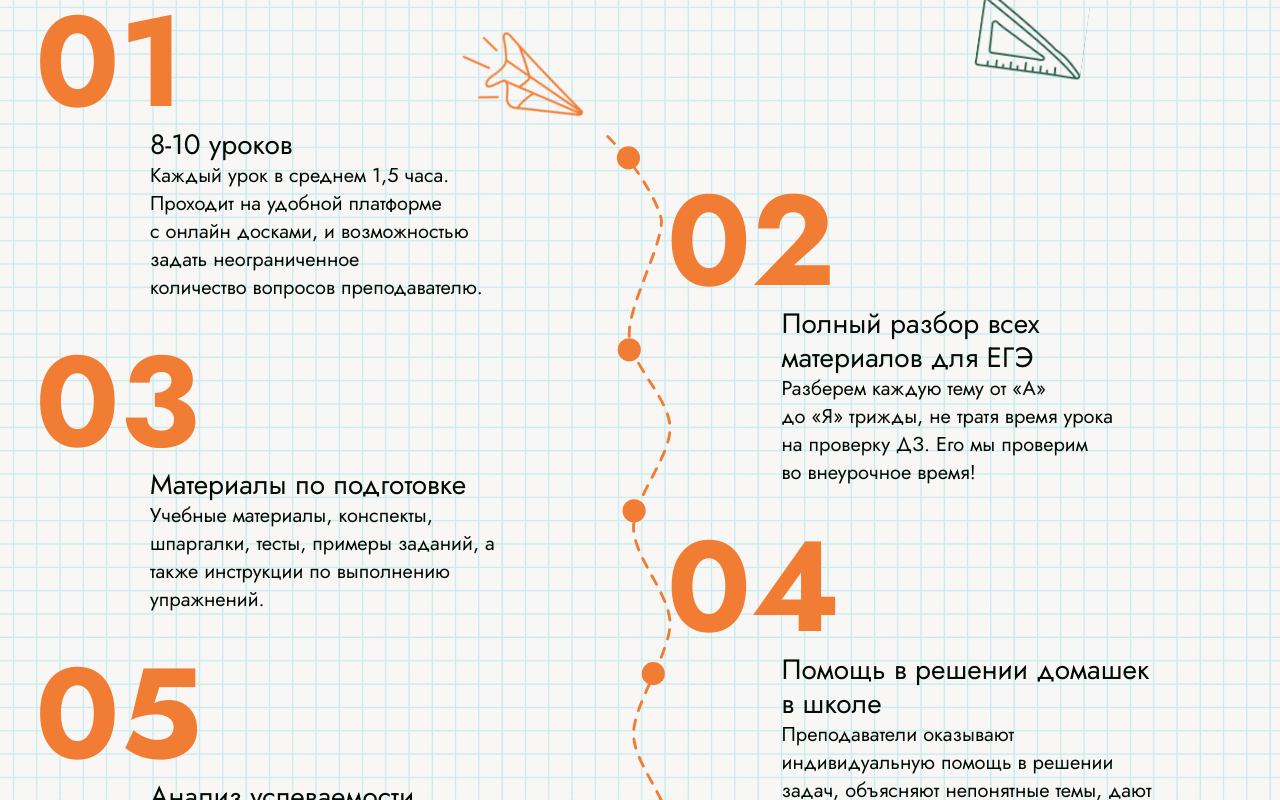
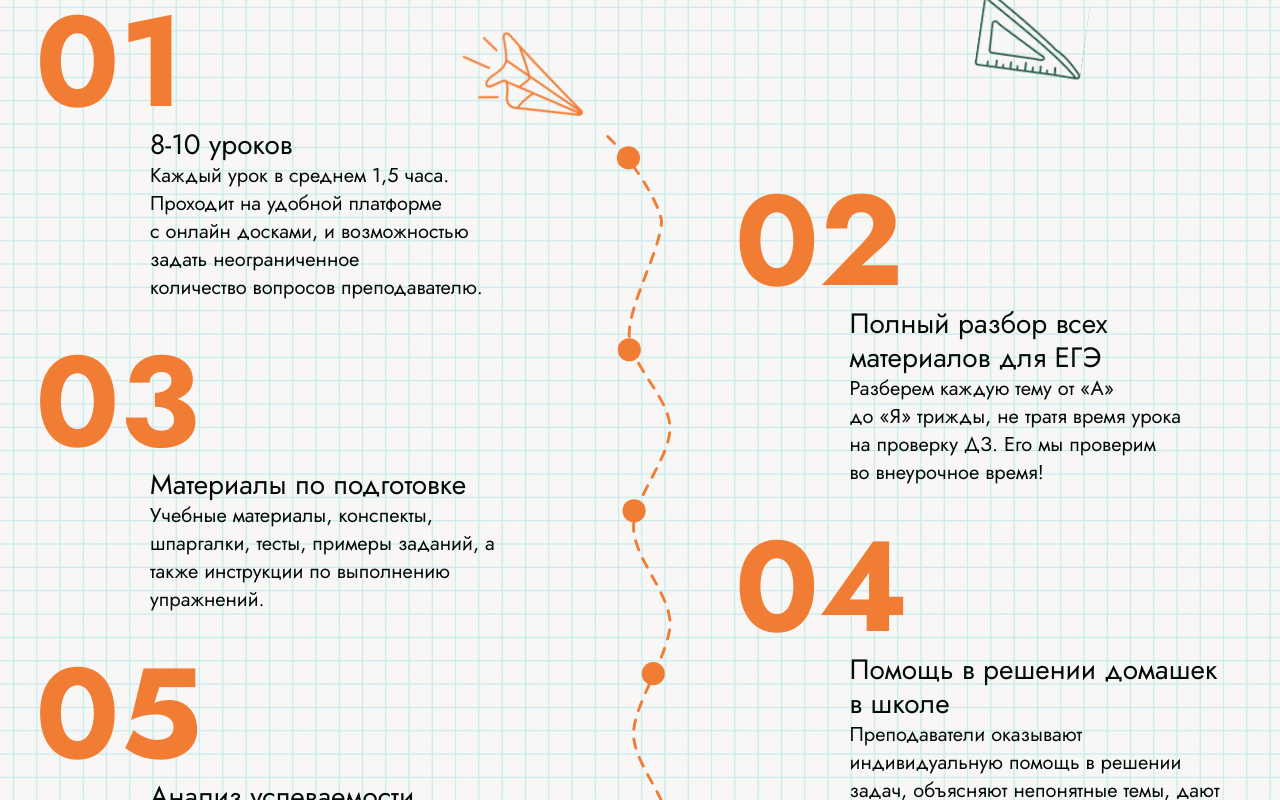
Before and after one commit to TohaDoku/x-shkola, a Next.js app: page / in a window 1280 px wide. Shown: the part 2980-3780 px from the top of the page. Built offline with nearby package versions, Linux system fonts and the light colour scheme.

Commit message:
Готово к деплою

```diff
--- a/app/components/AccordionItem/AccordionItem.jsx
+++ b/app/components/AccordionItem/AccordionItem.jsx
@@ -15,7 +15,7 @@ export default function AccordionItem({ question, answer, img }) {
         <div className={`accordion-item ${isOpen ? 'open' : ''}`}>
             <button onClick={toggleAccordion} className="accordion-question">
                 <span>
-                    <Image width="36" height="36" src={img} alt="Изображение аккордеона" />
+                    <Image width="36" height="36" src={img} alt="Изображение аккордеона" unoptimized />
                     <h3>{question}</h3>
                 </span>
                 <Image
--- a/app/components/Education/Education.tsx
+++ b/app/components/Education/Education.tsx
@@ -40,6 +40,7 @@ export default function Education() {
                                     width={164}
                                     height={164}
                                     alt="Изображение карточки"
+                                    unoptimized
                                 />
                             </div>
                         </div>
@@ -87,6 +88,7 @@ export default function Education() {
                                     width={120}
                                     height={120}
                                     alt="Компьютер"
+                                    unoptimized
                                 />
                             </div>
 
--- a/app/components/Form/Form.jsx
+++ b/app/components/Form/Form.jsx
@@ -94,6 +94,7 @@ export default function Form() {
                         width={150}
                         height={156}
                         alt="Изображение карточки"
+                        unoptimized
                     />
                 </form>
             </div>
--- a/app/components/FreeCourse/FreeCourse.tsx
+++ b/app/components/FreeCourse/FreeCourse.tsx
@@ -14,6 +14,7 @@ export default function FreeCourse() {
                   height={170}
                   alt="qr code"
                   className='paper'
+                  unoptimized
                 />
                 <Image
                   src="/Line6.svg"
@@ -54,7 +55,7 @@ export default function FreeCourse() {
                       width={180}
                       height={180}
                       alt="qr code"
-
+                      unoptimized
                     />
                 </div>
             </div>
--- a/app/components/Math/Math.tsx
+++ b/app/components/Math/Math.tsx
@@ -13,6 +13,7 @@ export default function Math() {
                     width={213}
                     height={82}
                     alt="Формула"
+                    unoptimized
                 />
                 <Image
                     src="/Vector1.svg"
@@ -20,6 +21,7 @@ export default function Math() {
                     height={26}
                     alt="Стрелка влево"
                     className='math-left'
+                    unoptimized
                 />
                 <Image
                     src="/Vector2.svg"
@@ -27,6 +29,7 @@ export default function Math() {
                     height={26}
                     alt="Стрелка вправо"
                     className='math-right'
+                    unoptimized
                 />
                 <div className="math-cards">
                     <div className="math-card">
@@ -36,6 +39,7 @@ export default function Math() {
                                 width={136}
                                 height={136}
                                 alt="Стрелка вправо"
+                                unoptimized
                             />
                             <span>01</span>
                         </div>
@@ -52,6 +56,7 @@ export default function Math() {
                                 width={136}
                                 height={136}
                                 alt="Стрелка вправо"
+                                unoptimized
                             />
                             <span>02</span>
                         </div>
--- a/app/components/Offer/Offer.css
+++ b/app/components/Offer/Offer.css
@@ -48,7 +48,7 @@
 .offer-body {
     display: flex;
     justify-content: flex-end;
-    gap: 68;
+    gap: 68px;
 }
 
 .offer-one, .offer-free {
--- a/app/components/Teacher/Teacher.jsx
+++ b/app/components/Teacher/Teacher.jsx
@@ -29,6 +29,7 @@ export default function Teacher() {
                   width={379}
                   height={460}
                   alt="Линия"
+                  unoptimized
                 />
                 <h3 className='teacher-block-name'>Никольский Владислав</h3>
             </div>
--- a/next.config.ts
+++ b/next.config.ts
@@ -2,7 +2,7 @@ import type { NextConfig } from "next";
 
 const nextConfig: NextConfig = {
   /* config options here */
-    //output: 'export',
+    output: 'export',
 };
 
 export default nextConfig;
```
Also changed, not shown: 1 other file (tests, documents, lock files or other folders).
